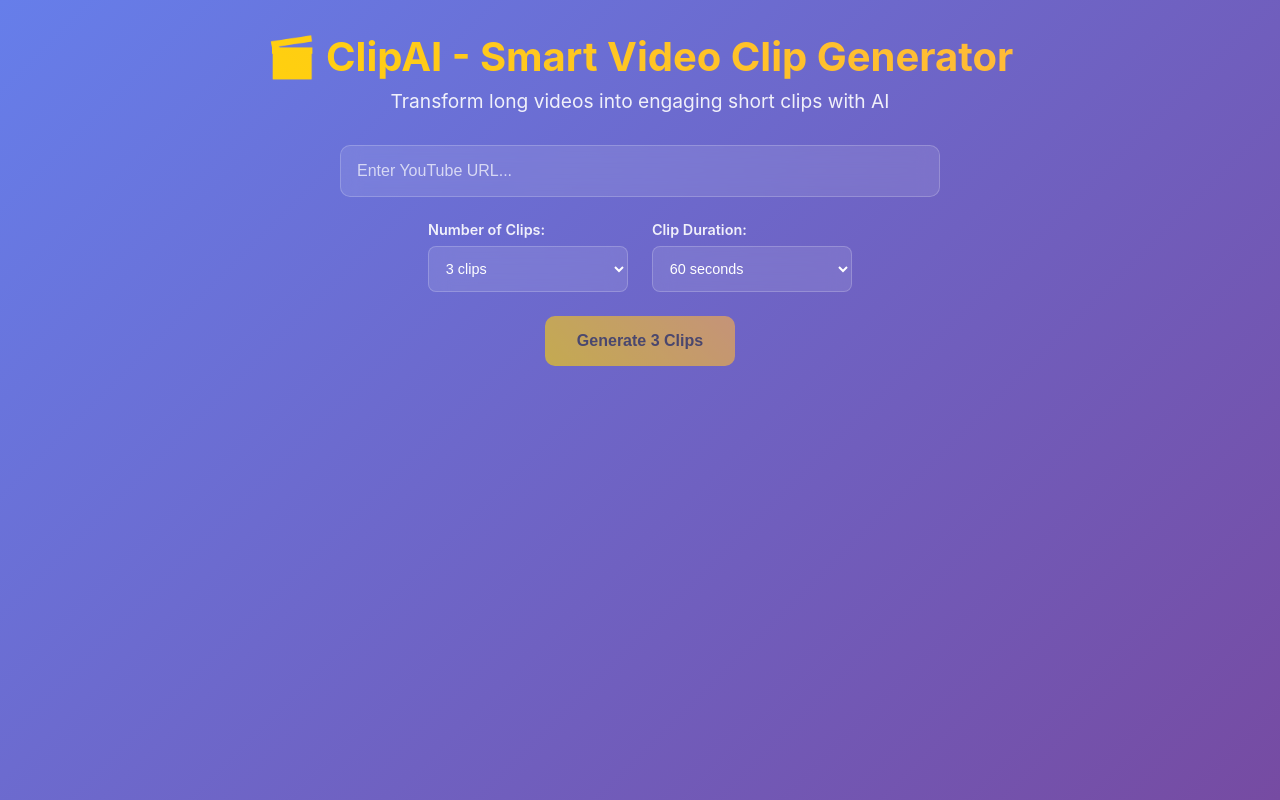
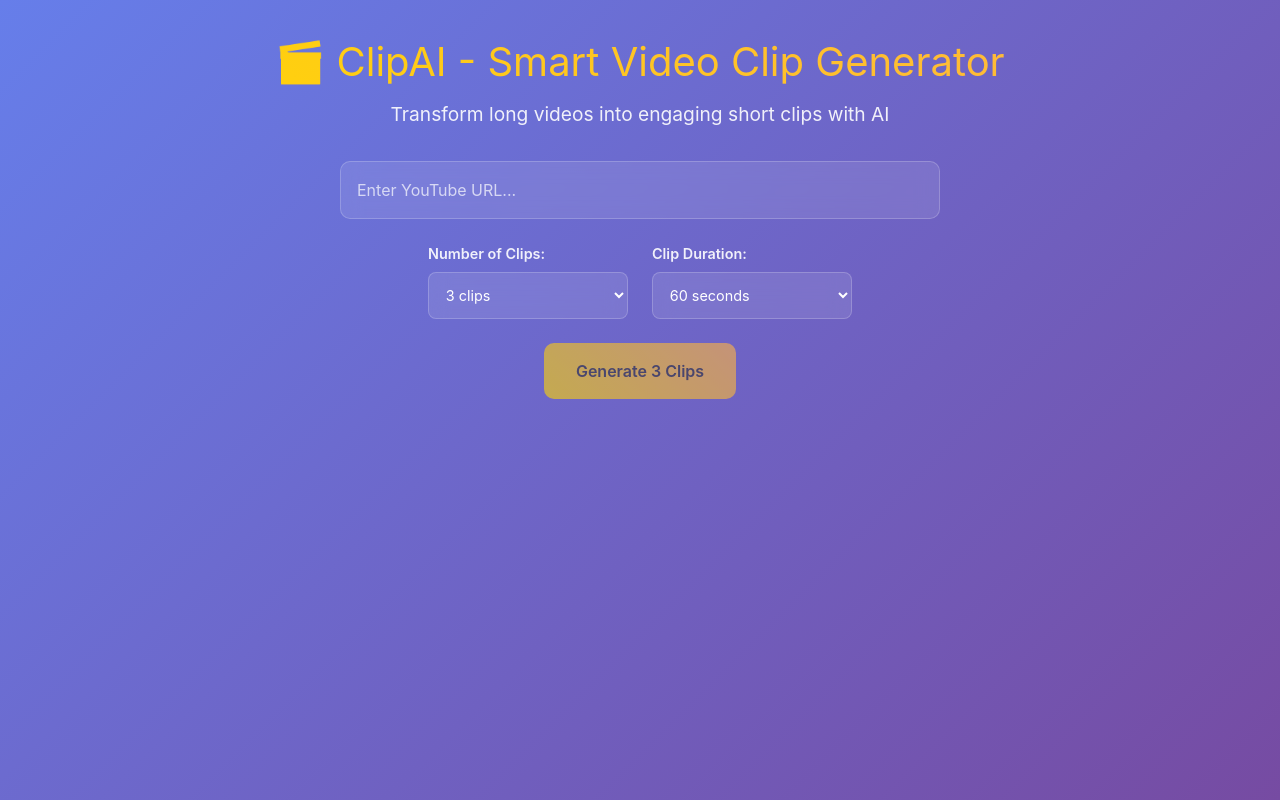
Before and after one commit to dhvanil3103/ClipAI, a React (Create React App) app in the folder frontend/: page / in a window 1280 px wide. Built offline with nearby package versions, Linux system fonts and the light colour scheme; the HTML template or start-up script is replaced by a standard one.

Commit message:
configure Tailwind CSS with dark mode

```diff
--- a/frontend/src/index.css
+++ b/frontend/src/index.css
@@ -1,8 +1,33 @@
+@tailwind base;
+@tailwind components;
+@tailwind utilities;
+
 body {
-  margin: 0;
-  font-family: -apple-system, BlinkMacSystemFont, 'Segoe UI', 'Roboto', 'Oxygen',
-    'Ubuntu', 'Cantarell', 'Fira Sans', 'Droid Sans', 'Helvetica Neue',
-    sans-serif;
+  font-family: 'Inter', sans-serif;
+  background-color: #0d0e12;
+  color: #faf8fe;
   -webkit-font-smoothing: antialiased;
   -moz-osx-font-smoothing: grayscale;
 }
+
+.material-symbols-outlined {
+  font-variation-settings: 'FILL' 0, 'wght' 400, 'GRAD' 0, 'opsz' 24;
+}
+
+.glass-panel {
+  backdrop-filter: blur(12px);
+  -webkit-backdrop-filter: blur(12px);
+  border: 1px solid rgba(71, 72, 76, 0.15);
+}
+
+.text-glow-primary {
+  text-shadow: 0 0 20px rgba(202, 152, 255, 0.5);
+}
+
+.bg-gradient-primary {
+  background: linear-gradient(135deg, #ca98ff 0%, #ff51fa 100%);
+}
+
+.no-scrollbar::-webkit-scrollbar {
+  display: none;
+}
--- /dev/null
+++ b/frontend/tailwind.config.js
@@ -0,0 +1,88 @@
+/** @type {import('tailwindcss').Config} */
+module.exports = {
+  darkMode: "class",
+  content: ["./src/**/*.{js,jsx,ts,tsx}"],
+  theme: {
+    extend: {
+      colors: {
+        "tertiary-dim": "#48e4da",
+        "on-secondary-fixed-variant": "#920091",
+        "primary-dim": "#9c42f4",
+        "on-tertiary": "#006963",
+        "secondary-container": "#a900a9",
+        "on-tertiary-fixed-variant": "#006b65",
+        "error": "#ff6e84",
+        "surface-tint": "#ca98ff",
+        "inverse-primary": "#8523dd",
+        "tertiary": "#d4fffa",
+        "primary-container": "#c185ff",
+        "tertiary-fixed": "#69fff3",
+        "tertiary-fixed-dim": "#57f0e5",
+        "on-secondary": "#400040",
+        "background": "#0d0e12",
+        "surface": "#0d0e12",
+        "secondary": "#ff51fa",
+        "surface-container-lowest": "#000000",
+        "tertiary-container": "#69fff3",
+        "on-error-container": "#ffb2b9",
+        "secondary-fixed-dim": "#ffa6f3",
+        "surface-dim": "#0d0e12",
+        "on-background": "#faf8fe",
+        "surface-container-high": "#1e1f25",
+        "secondary-dim": "#ff51fa",
+        "surface-variant": "#24252b",
+        "on-surface": "#faf8fe",
+        "inverse-surface": "#faf8fe",
+        "error-container": "#a70138",
+        "surface-bright": "#2a2c32",
+        "primary-fixed": "#c185ff",
+        "on-surface-variant": "#abaab0",
+        "inverse-on-surface": "#54555a",
+        "primary": "#ca98ff",
+        "on-primary-fixed-variant": "#420078",
+        "on-tertiary-fixed": "#004c47",
+        "on-primary-fixed": "#000000",
+        "on-primary-container": "#350062",
+        "outline": "#75757a",
+        "primary-fixed-dim": "#b772ff",
+        "surface-container-highest": "#24252b",
+        "error-dim": "#d73357",
+        "on-tertiary-container": "#00605b",
+        "surface-container-low": "#121318",
+        "secondary-fixed": "#ffbdf3",
+        "outline-variant": "#47484c",
+        "surface-container": "#18191e",
+        "on-primary": "#46007d",
+        "on-secondary-fixed": "#620061",
+        "on-error": "#490013",
+        "on-secondary-container": "#fff5f9"
+      },
+      fontFamily: {
+        "headline": ["Space Grotesk", "sans-serif"],
+        "body": ["Inter", "sans-serif"],
+        "label": ["Manrope", "sans-serif"]
+      },
+      borderRadius: {
+        DEFAULT: "1rem",
+        lg: "2rem",
+        xl: "3rem",
+        full: "9999px"
+      },
+      keyframes: {
+        shimmer: {
+          "0%": { transform: "translateX(-100%)" },
+          "100%": { transform: "translateX(100%)" },
+        },
+        "pulse-soft": {
+          "0%, 100%": { opacity: "1" },
+          "50%": { opacity: "0.5" },
+        },
+      },
+      animation: {
+        shimmer: "shimmer 2s infinite linear",
+        "pulse-soft": "pulse-soft 3s ease-in-out infinite",
+      },
+    },
+  },
+  plugins: [],
+};
```
